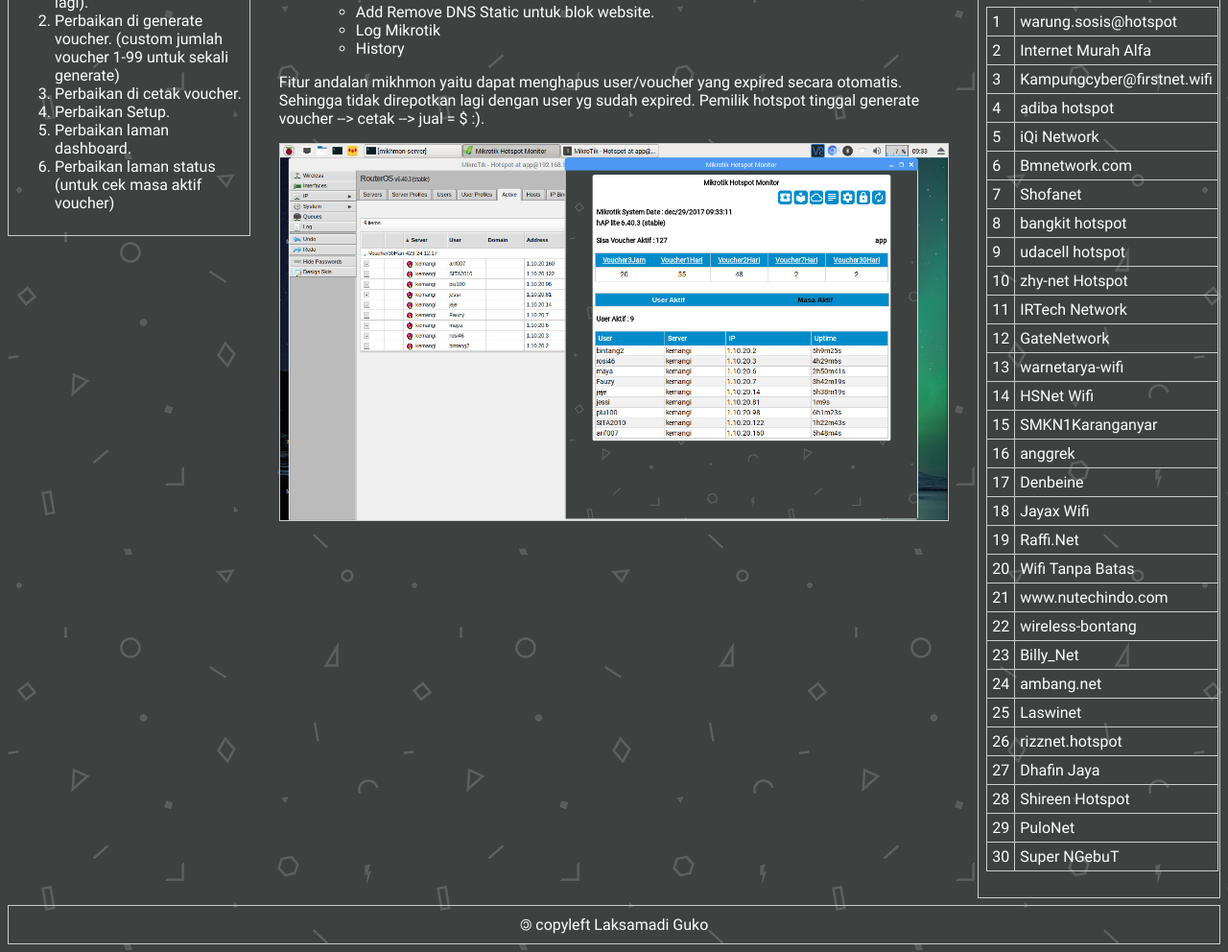
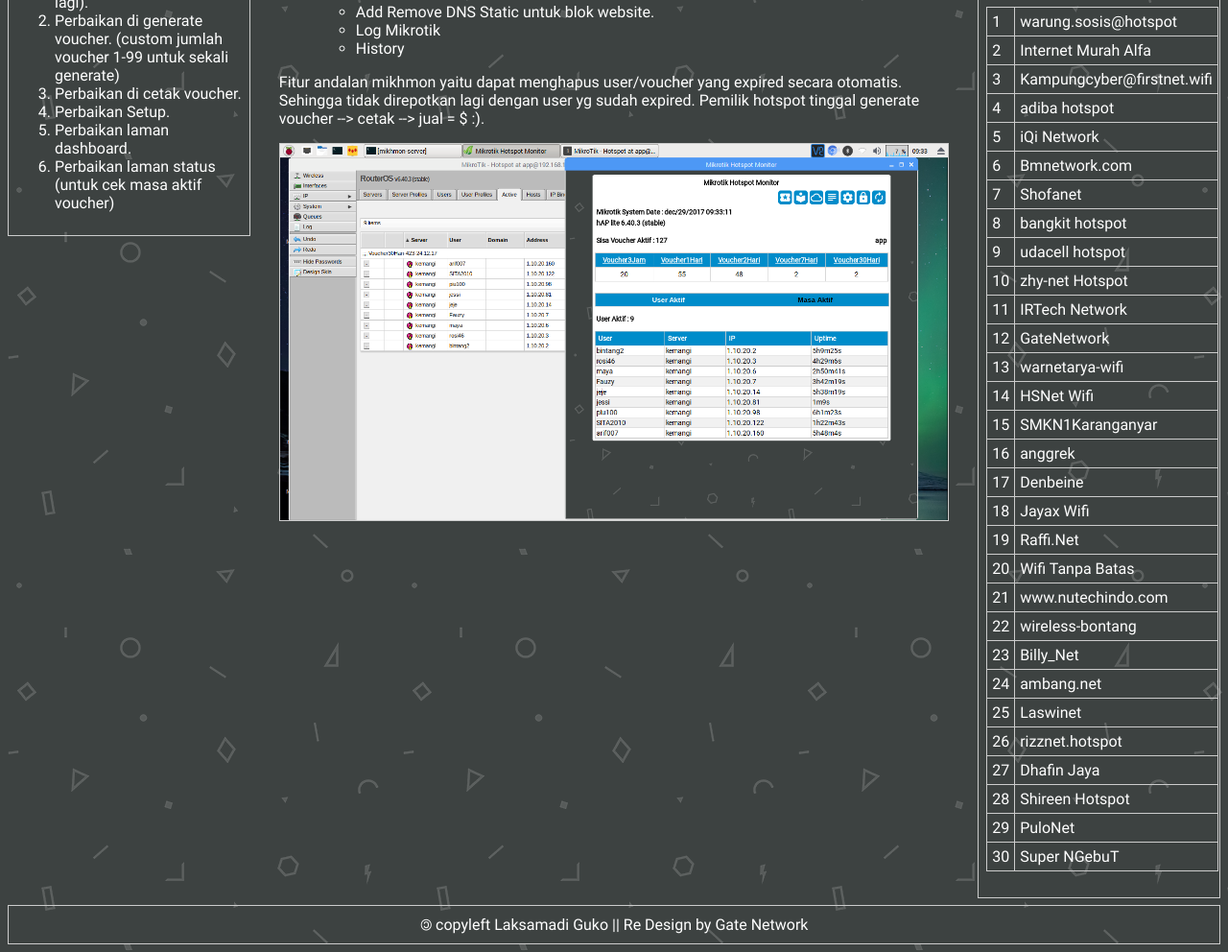
Before and after one commit to GateNetwork/GateNetwork.github.io, a plain HTML site: page index.html in a window 1280 px wide. Shown: the part 591-1583 px from the top of the page at 96% size. Drawn offline with Linux system fonts and the light colour scheme.

Commit message:
29/12/2017

```diff
--- a/index.html
+++ b/index.html
@@ -220,7 +220,7 @@
 
 		<div style="border: 1px solid #ccc; color:white; text-align:center;padding:10px;margin-top:7px;">
 			<span class="copyleft">&copy;</span>
-			copyleft Laksamadi Guko
+			copyleft Laksamadi Guko || Re Design by Gate Network
 		</div>
 		<script type="text/javascript" charset="utf-8">
             d3.text("users.csv", function(data) {
```
